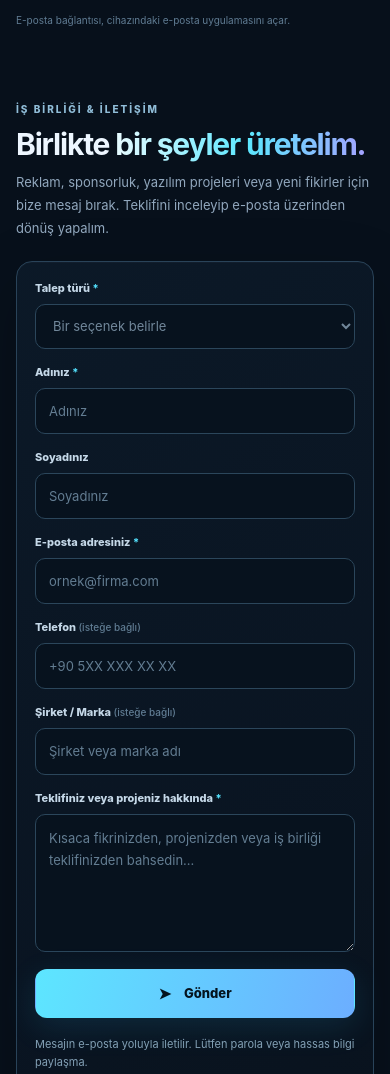
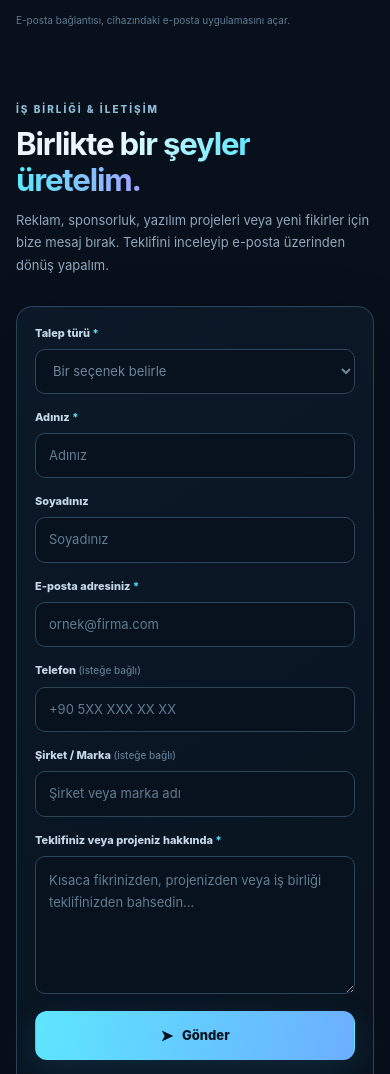
Before and after one commit to wveleno/Velandris-Labs, a plain HTML site: page index.html in a window 390 px wide. Shown: the part 5332-6406 px from the top of the page. Drawn offline with Linux system fonts and the light colour scheme.

Commit message:
Update index.html

```diff
--- a/index.html
+++ b/index.html
@@ -25,6 +25,57 @@
   <title>Velandris Labs — Pratik dijital araçlar</title>
   <link rel="icon" href="assets/mark.svg" type="image/svg+xml">
   <link rel="stylesheet" href="style.css">
+  <style id="collaboration-inline-layout-fix">
+    /* İş birliği formu için doğrudan sayfaya gömülü görünüm düzeltmesi.
+       Böylece GitHub Pages'te eski style.css önbellekte kalsa bile form düzgün yerleşir. */
+    #collaboration.collaboration-section { padding-top: 34px; padding-bottom: 78px; scroll-margin-top: 100px; }
+    #collaboration .section-head { display: flex; align-items: flex-end; justify-content: space-between; gap: 26px; margin-bottom: 29px; }
+    #collaboration .section-head > div { min-width: 0; }
+    #collaboration .section-head p { max-width: 680px; margin: 0; color: var(--muted, #91a7bd); font-size: 13px; line-height: 1.75; }
+    #collaboration .section-count { flex-shrink: 0; font-size: 9px; letter-spacing: 1.3px; color: var(--muted, #91a7bd); }
+    #collaboration .collaboration-shell { width: 100%; max-width: 850px; margin: 0 auto; padding: clamp(18px, 3.3vw, 34px); border: 1px solid #294359; border-radius: 20px; background: linear-gradient(145deg, #0c1a28f5, #09131ff7); box-shadow: 0 20px 65px #0003, inset 0 1px #ffffff06; }
+    #collaboration .collaboration-form { display: grid; gap: 17px; width: 100%; margin: 0; }
+    #collaboration .collaboration-fields { display: grid; grid-template-columns: repeat(2, minmax(0, 1fr)); gap: 18px 20px; width: 100%; }
+    #collaboration .collaboration-field { display: grid; align-content: start; gap: 7px; min-width: 0; margin: 0; }
+    #collaboration .collaboration-field.field-wide { grid-column: 1 / -1; }
+    #collaboration .collaboration-field > span { display: block; font-size: 11px; font-weight: 800; color: #c5d8e8; }
+    #collaboration .collaboration-field > span b { color: var(--cyan, #54e3ff); }
+    #collaboration .collaboration-field > span small { font-size: 10px; font-weight: 500; color: var(--soft, #607c93); }
+    #collaboration .collaboration-field input,
+    #collaboration .collaboration-field select,
+    #collaboration .collaboration-field textarea { display: block; width: 100%; max-width: 100%; min-width: 0; margin: 0; border: 1px solid #2b465b; border-radius: 10px; background: #07121e; color: var(--text, #edf6ff); padding: 12px 13px; font: inherit; font-size: 12px; line-height: 1.5; outline: none; box-shadow: none; transition: border-color .18s, box-shadow .18s, background .18s; }
+    #collaboration .collaboration-field input,
+    #collaboration .collaboration-field select { min-height: 45px; }
+    #collaboration .collaboration-field textarea { min-height: 138px; resize: vertical; line-height: 1.7; }
+    #collaboration .collaboration-field input::placeholder,
+    #collaboration .collaboration-field textarea::placeholder { color: #637d92; opacity: 1; }
+    #collaboration .collaboration-field select:invalid { color: #71879a; }
+    #collaboration .collaboration-field input:focus,
+    #collaboration .collaboration-field select:focus,
+    #collaboration .collaboration-field textarea:focus { border-color: #53c8e8; box-shadow: 0 0 0 3px #35c6ee18; background: #091725; }
+    #collaboration .collaboration-honeypot { display: none !important; }
+    #collaboration .collaboration-submit { display: inline-flex; align-items: center; justify-content: center; gap: 9px; width: 100%; min-height: 49px; margin: 0; font-size: 13px; }
+    #collaboration .collaboration-submit:disabled { opacity: .65; cursor: wait; transform: none; }
+    #collaboration .collaboration-status { margin: 0; color: #83a0b5; font-size: 11px; line-height: 1.65; }
+    #collaboration .collaboration-status.is-success { color: #6be4bb; }
+    #collaboration .collaboration-status.is-error { color: #ff9eae; }
+    #collaboration .collaboration-privacy { margin: -10px 0 0; color: #7891a5; font-size: 10px; line-height: 1.7; }
+    @media (max-width: 760px) {
+      #collaboration.collaboration-section { padding-top: 24px; padding-bottom: 52px; }
+      #collaboration .section-head { align-items: flex-start; flex-direction: column; gap: 10px; }
+      #collaboration .collaboration-shell { padding: 18px; border-radius: 16px; }
+      #collaboration .collaboration-fields { gap: 15px; }
+      #collaboration .collaboration-field input,
+      #collaboration .collaboration-field select,
+      #collaboration .collaboration-field textarea { font-size: 13px; }
+    }
+    @media (max-width: 520px) {
+      #collaboration .collaboration-fields { grid-template-columns: minmax(0, 1fr); }
+      #collaboration .collaboration-field.field-wide { grid-column: auto; }
+      #collaboration .collaboration-submit { width: 100%; }
+      #collaboration .section-head h2 { font-size: clamp(27px, 8vw, 36px); }
+    }
+  </style>
   <script src="config.js" defer></script>
   <script src="app.js" defer></script>
 </head>
```
